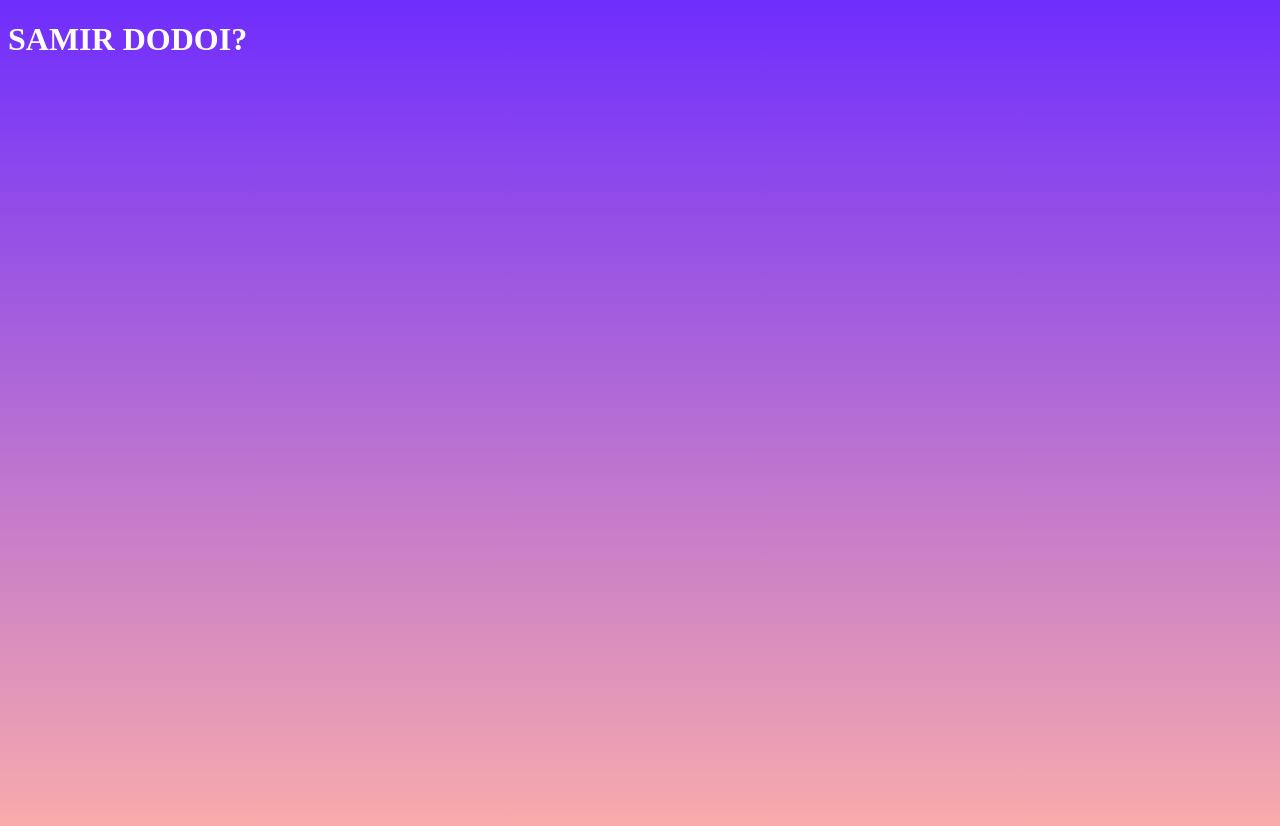
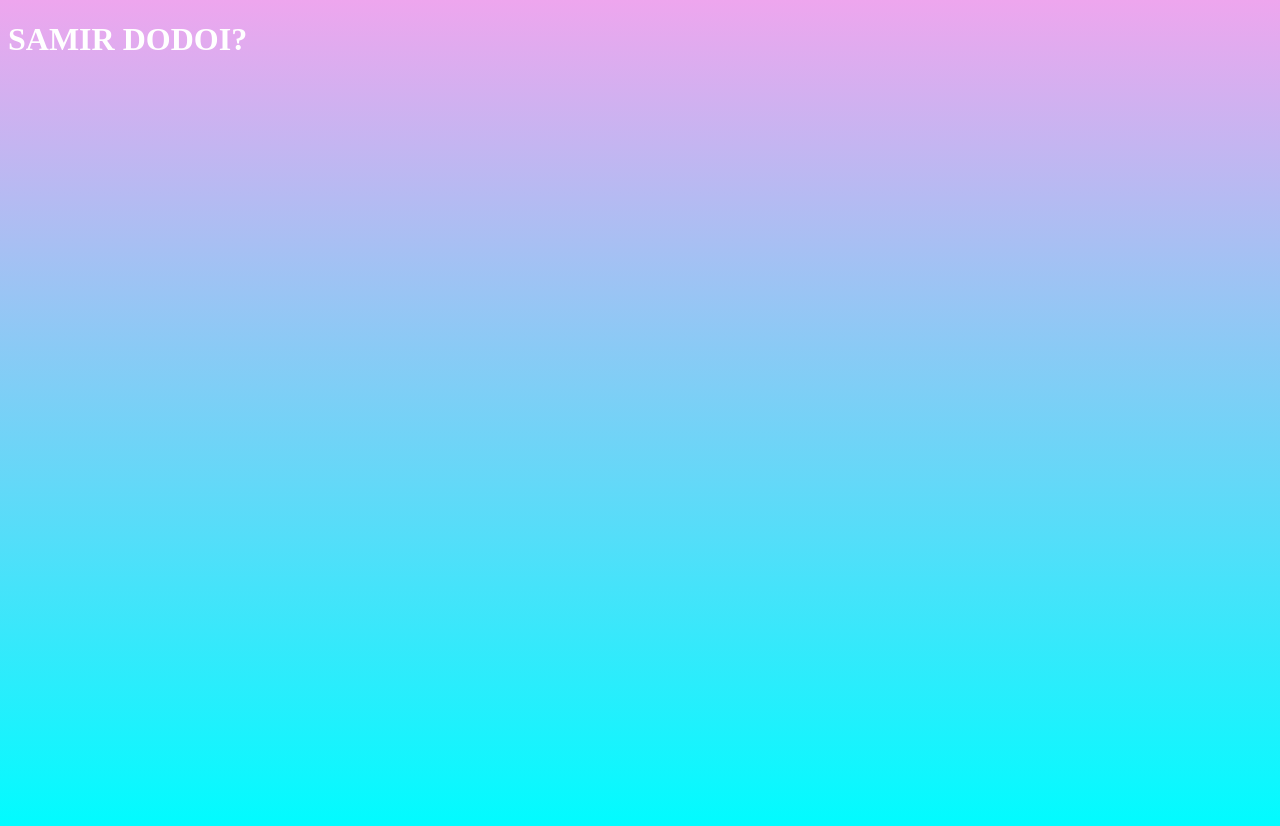
Before and after one commit to titigrao/sitetesteproprofessor, a plain HTML site: page index.html in a window 1280 px wide. Drawn offline with Linux system fonts and the light colour scheme.

Commit message:
asdasfas

```diff
--- a/estilo.css
+++ b/estilo.css
@@ -1,11 +1,12 @@
 body{
     height: 100vh;
     width: 100ww;
-    background: rgb(249,171,171);
-    background: linear-gradient(0deg, rgba(249,171,171,1) 0%, rgba(111,45,253,1) 100%);
+    background: rgb(0,252,255);
+    background: linear-gradient(0deg, rgba(0,252,255,1) 0%, rgba(238,166,238,1) 100%);
 }
 
 .testecss{
     size: 500%;
-    color: white
+    color: white;
+    justify-content: center;
 }
```
